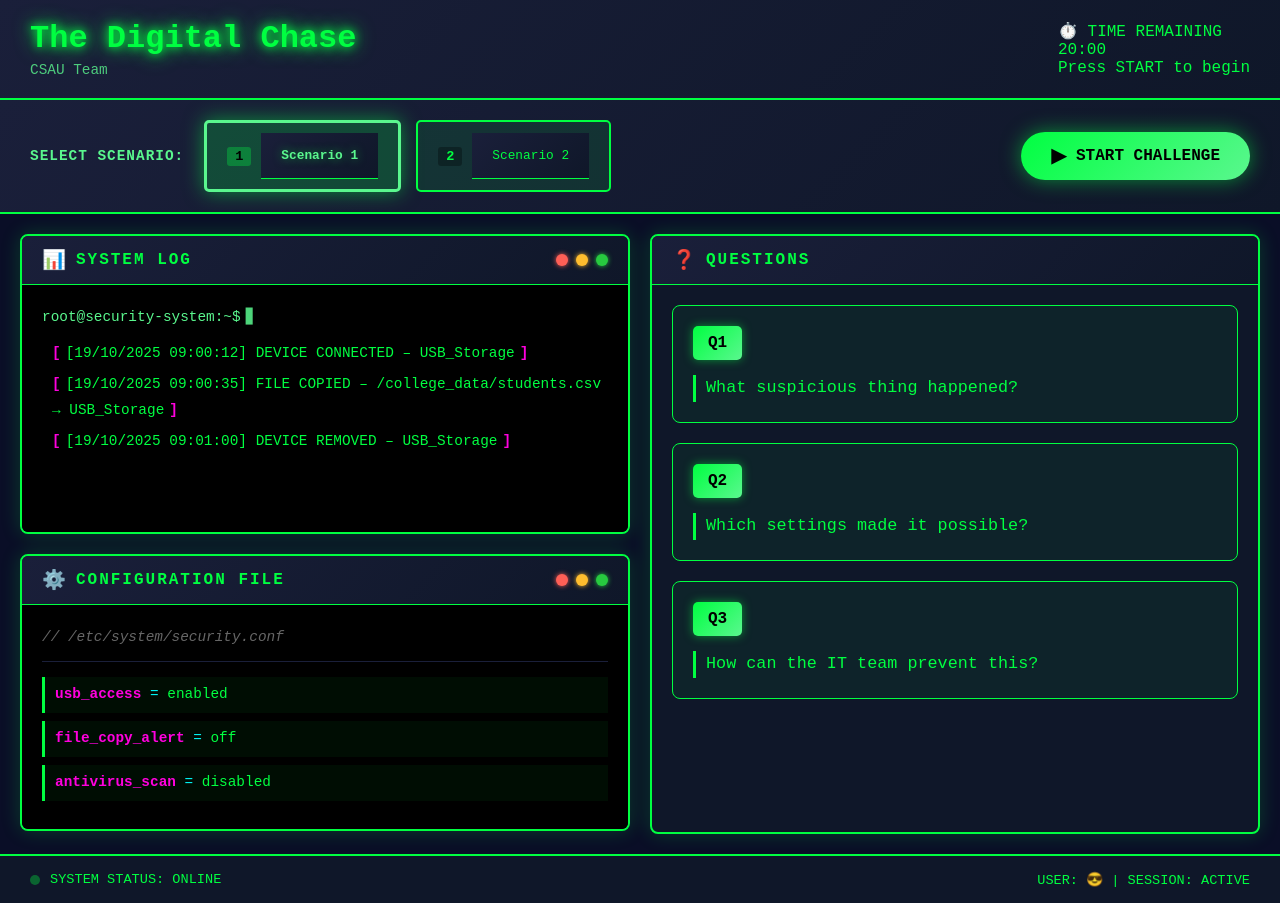
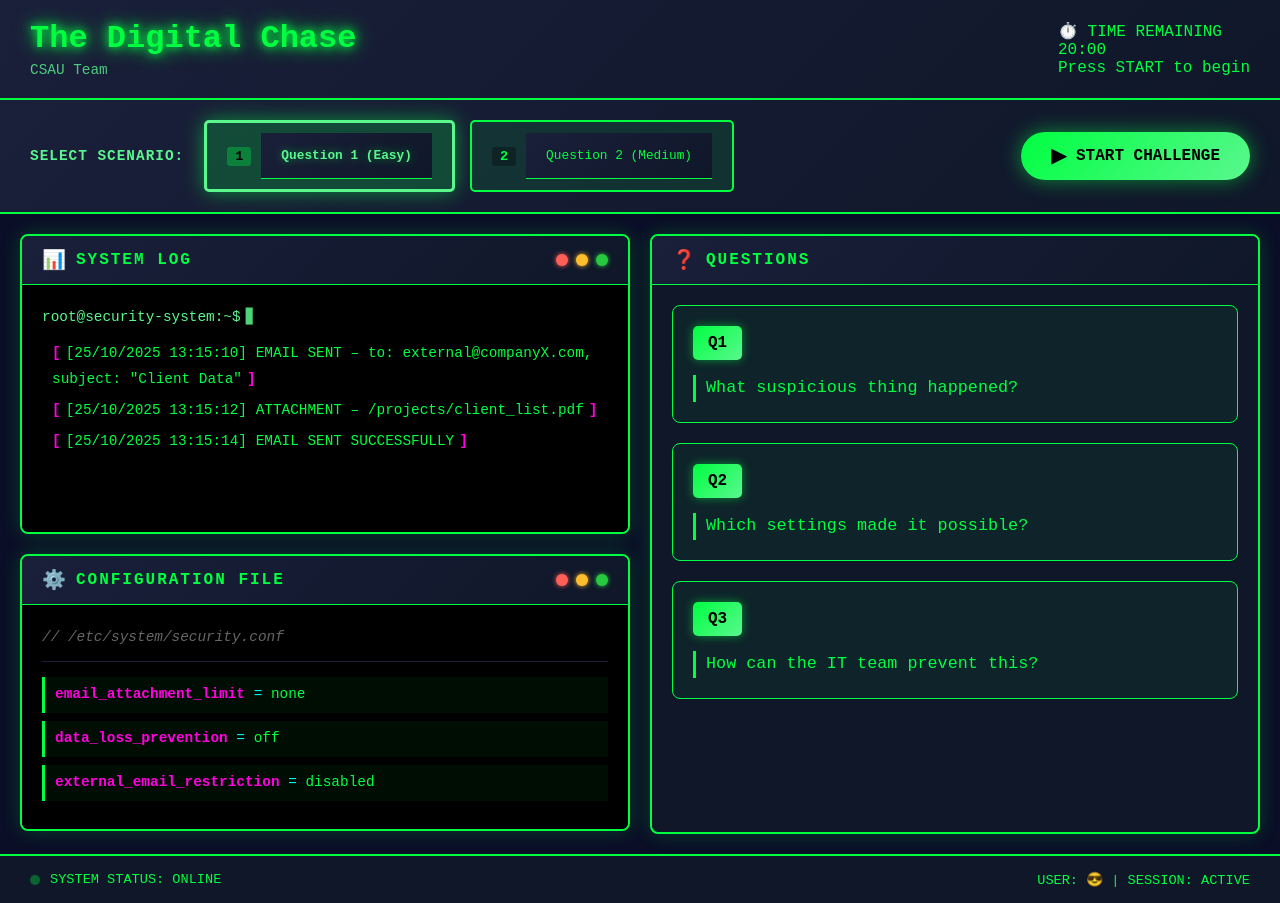
Before and after one commit to SWARNAKARTHIKA/csau-_tdc-set1, a React (Vite) app: page / in a window 1280 px wide. Built offline with nearby package versions, Linux system fonts and the light colour scheme.

Commit message:
Updated qs

```diff
--- a/src/data/scenarios.js
+++ b/src/data/scenarios.js
@@ -1,36 +1,36 @@
 export const scenarios = [
   {
     id: 1,
-    title: "Scenario 1",
+    title: "Question 1 (Easy)",
     systemLog: [
-      "[19/10/2025 09:00:12] DEVICE CONNECTED – USB_Storage",
-      "[19/10/2025 09:00:35] FILE COPIED – /college_data/students.csv → USB_Storage",
-      "[19/10/2025 09:01:00] DEVICE REMOVED – USB_Storage"
+      "[25/10/2025 13:15:10] EMAIL SENT – to: external@companyX.com, subject: \"Client Data\"",
+      "[25/10/2025 13:15:12] ATTACHMENT – /projects/client_list.pdf",
+      "[25/10/2025 13:15:14] EMAIL SENT SUCCESSFULLY"
     ],
-    configFile: `usb_access = enabled
-file_copy_alert = off
-antivirus_scan = disabled`,
+    configFile: `email_attachment_limit = none
+data_loss_prevention = off
+external_email_restriction = disabled`,
     questions: [
       {
         id: 1,
         text: "What suspicious thing happened?",
         marks: 5,
-        answer: "A user connected a USB drive and copied the student database to it.",
+        answer: "An email with sensitive client data was sent to an external address without any restrictions or checks.",
         criteria: [
-          "Identified USB device connection",
-          "Recognized unauthorized file copy",
-          "Mentioned sensitive data (students.csv)"
+          "Identified email sent to external recipient",
+          "Recognized attachment of sensitive data (client_list.pdf)",
+          "Noted lack of restrictions or alerts"
         ]
       },
       {
         id: 2,
         text: "Which settings made it possible?",
         marks: 10,
-        answer: "USB access was enabled, and there were no alerts or antivirus checks.",
+        answer: "Email attachment limits were set to none, data loss prevention was off, and external email restrictions were disabled.",
         criteria: [
-          "Identified usb_access = enabled",
-          "Noted file_copy_alert = off",
-          "Mentioned antivirus_scan = disabled",
+          "Identified email_attachment_limit = none",
+          "Noted data_loss_prevention = off",
+          "Mentioned external_email_restriction = disabled",
           "Explained the security implications"
         ]
       },
@@ -38,11 +38,11 @@ antivirus_scan = disabled`,
         id: 3,
         text: "How can the IT team prevent this?",
         marks: 10,
-        answer: "Disable USB file copying, enable copy alerts, and turn on antivirus scans.",
+        answer: "Enable data loss prevention, set attachment limits, and restrict external emails.",
         criteria: [
-          "Suggested disabling USB access or restricting it",
-          "Recommended enabling file copy alerts",
-          "Mentioned enabling antivirus scans",
+          "Suggested enabling data loss prevention",
+          "Recommended setting email attachment limits",
+          "Mentioned restricting external emails",
           "Provided comprehensive security solution"
         ]
       }
@@ -50,42 +50,49 @@ antivirus_scan = disabled`,
   },
   {
     id: 2,
-    title: "Scenario 2",
+    title: "Question 2 (Medium)",
     systemLog: [
-      "[26/10/2025 08:55:10] LOGIN SUCCESS – user: admin",
-      "[26/10/2025 08:56:45] USER CREATED – username: temp_admin",
-      "[26/10/2025 08:58:30] PERMISSIONS CHANGED – temp_admin → full_access",
-      "[26/10/2025 09:00:22] LOGIN SUCCESS – user: temp_admin",
-      "[26/10/2025 09:02:15] FILE MODIFIED – /secure/records.db",
-      "[26/10/2025 09:04:50] USER DELETED – username: temp_admin"
+      "[28/10/2025 09:10:55] USER LOGIN – User1",
+      "[28/10/2025 09:12:33] APPLICATION INSTALLED – app_name: QuickNotes",
+      "[28/10/2025 09:12:59] TEMP FILE CREATED – /logs/install_temp.tmp",
+      "[28/10/2025 09:13:00] PROCESS STARTED – QuickNotes.exe",
+      "[28/10/2025 09:13:10] SYSTEM CHECK – Memory usage: 85%",
+      "[28/10/2025 09:15:42] OUTBOUND CONNECTION – 185.76.22.90:443",
+      "[28/10/2025 09:16:01] FIREWALL WARNING – ignored",
+      "[28/10/2025 09:17:00] LOCAL BACKUP – completed",
+      "[28/10/2025 09:18:55] SYSTEM SLOWDOWN DETECTED",
+      "[28/10/2025 09:20:12] UPDATE CHECK – Skipped due to policy restrictions"
     ],
-    configFile: `user_creation = enabled
-permission_logging = off
-multi_admin_accounts = allowed
-password_rules = min_length: 4, no_special_chars`,
+    configFile: `software_whitelist = off
+firewall_outbound_control = disabled
+application_monitor = off
+update_policy = manual
+user_privilege = admin
+auto_audit_logs = off
+network_latency_monitor = on
+backup_schedule = daily`,
     questions: [
       {
         id: 1,
         text: "What suspicious thing happened?",
         marks: 5,
-        answer: "The admin created a temporary user, gave it full access, used it to alter a secure database, and then deleted it — possibly to hide activity.",
+        answer: "A user installed an unauthorized application, initiated an outbound connection, ignored firewall warnings, and skipped updates, leading to system slowdown.",
         criteria: [
-          "Identified temp account creation",
-          "Recognized privilege escalation",
-          "Noted data modification and cleanup",
-          "Understood the intent to hide tracks"
+          "Identified unauthorized application installation",
+          "Recognized outbound connection and ignored firewall warning",
+          "Noted skipped updates and system slowdown"
         ]
       },
       {
         id: 2,
         text: "Which settings made it possible?",
         marks: 10,
-        answer: "Admins were allowed to create users and assign full permissions without logging; multiple admin accounts were permitted, and password rules were too weak.",
+        answer: "Software whitelisting was off, firewall outbound control was disabled, application monitoring was off, and auto audit logs were disabled.",
         criteria: [
-          "Identified user_creation = enabled",
-          "Noted permission_logging = off",
-          "Mentioned multi_admin_accounts = allowed",
-          "Recognized weak password_rules",
+          "Identified software_whitelist = off",
+          "Noted firewall_outbound_control = disabled",
+          "Mentioned application_monitor = off",
+          "Recognized auto_audit_logs = off",
           "Explained combined security risks"
         ]
       },
@@ -93,12 +100,12 @@ password_rules = min_length: 4, no_special_chars`,
         id: 3,
         text: "How can the IT team prevent this?",
         marks: 10,
-        answer: "Require two-person approval for admin changes, enable permission logging, disallow multiple full-access accounts, and strengthen password rules.",
+        answer: "Enable software whitelisting, activate firewall controls, turn on application monitoring, and enforce automatic updates and audit logging.",
         criteria: [
-          "Suggested two-person approval",
-          "Recommended enabling permission logging",
-          "Mentioned limiting admin accounts",
-          "Proposed strong password policy (12+ chars, symbols)",
+          "Suggested enabling software whitelisting",
+          "Recommended activating firewall outbound control",
+          "Mentioned enabling application monitoring",
+          "Proposed enforcing automatic updates and audit logs",
           "Provided comprehensive security framework"
         ]
       }
```
